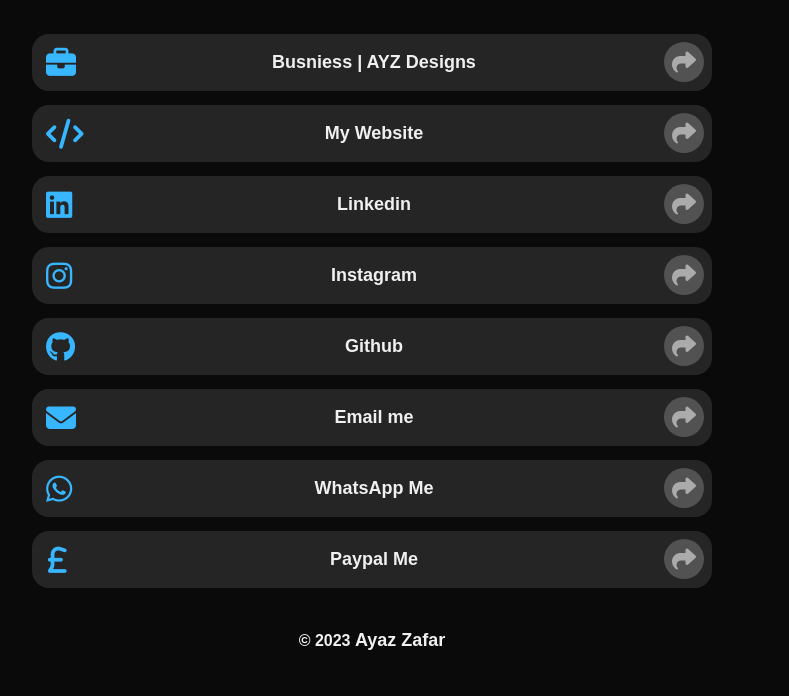
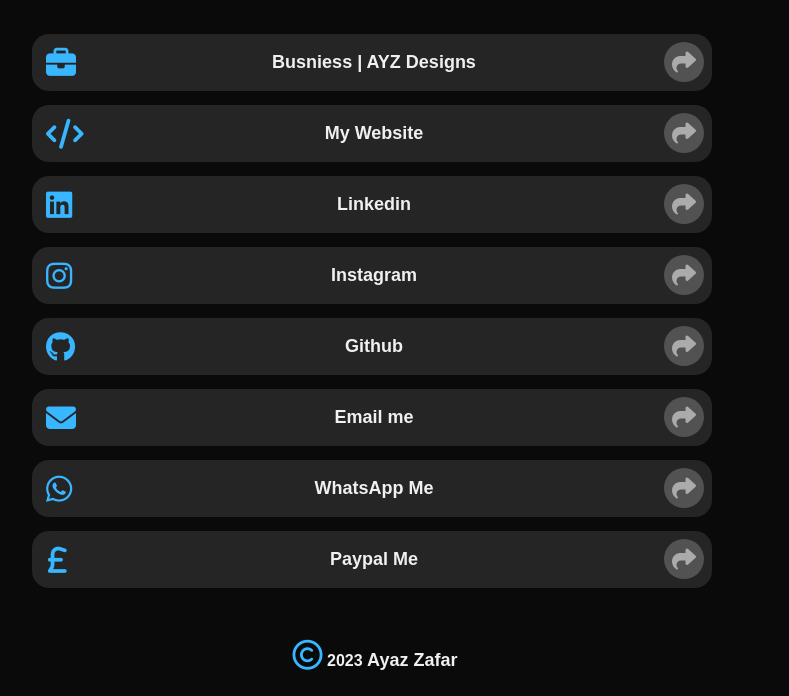
Before and after one commit to ayazzafar-com/links.ayazzafar.com, a plain HTML site: page index.html in a window 1280 px wide. Shown: the part 250-946 px from the top of the page, without its empty margins (268-1057 px from the left). Drawn offline with Linux system fonts and the light colour scheme.

Commit message:
Update index.html

```diff
--- a/index.html
+++ b/index.html
@@ -99,7 +99,7 @@
         </a>
     </div>
 
-    <footer class="copyright">© 2023 <a class="copyright-hover" href="https://www.linkedin.com/in/ayaz-zafar/">Ayaz Zafar</a></footer>
+    <footer class="copyright"><i class="fa-regular fa-copyright"></i> 2023 <a class="copyright-hover" href="https://www.linkedin.com/in/ayaz-zafar/">Ayaz Zafar</a></footer>
 
 <script src="app.js"></script>
 
```
